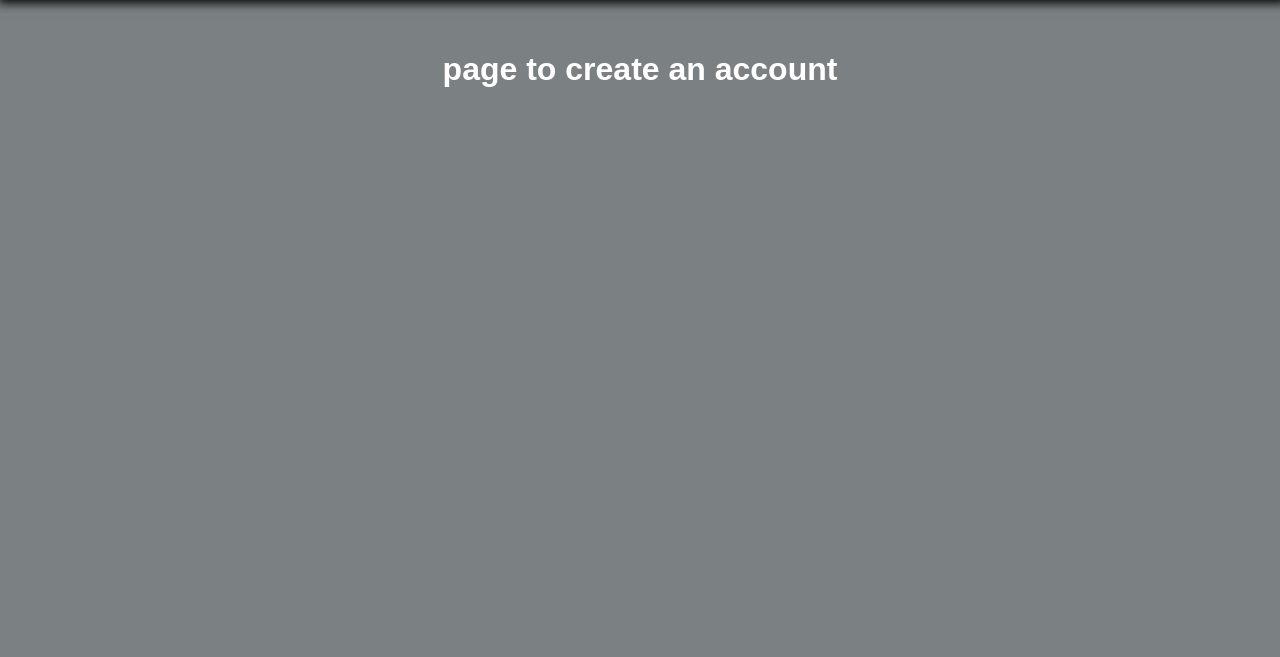
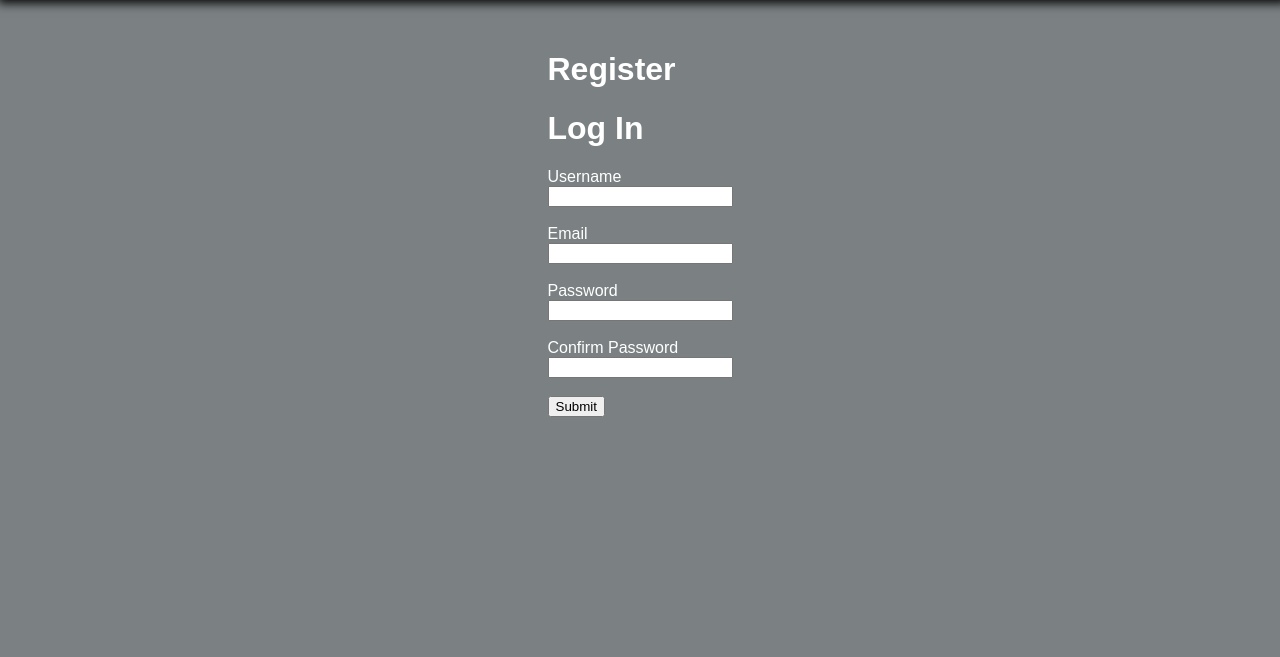
Before and after one commit to muno17/sqncd, a Flask app: page /register in a window 1280 px wide. Shown: the part 55-712 px from the top of the page. Run offline with Flask 2, Linux system fonts and the light colour scheme.

Commit message:
add html for login and registration pages

```diff
--- a/templates/register.html
+++ b/templates/register.html
@@ -6,6 +6,30 @@
 
 {% block main %}
 
-    <h1>page to create an account</h1>
+    <h1>Register</h1>
+    <h1>Log In</h1>
+    <form>
+        <label for="username">Username</label>
+        <br>
+        <input type="text" id="username" name="username">
+        <br>
+        <br>
+        <label for="username">Email</label>
+        <br>
+        <input type="text" id="email" name="email">
+        <br>
+        <br>
+        <label for="password">Password</label>
+        <br>
+        <input type="text" id="password" name="password">
+        <br>
+        <br>
+        <label for="password">Confirm Password</label>
+        <br>
+        <input type="text" id="cpassword" name="cpassword">
+        <br>
+        <br>
+        <input type="submit" value="Submit">
+    </form>
 
 {% endblock %}
```
Also changed, not shown: templates/login.html (+14 -1 lines).
